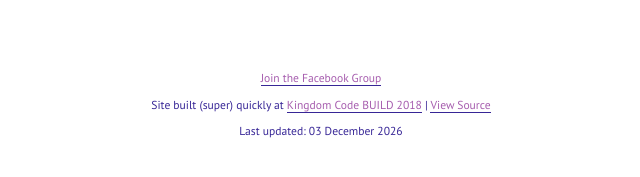
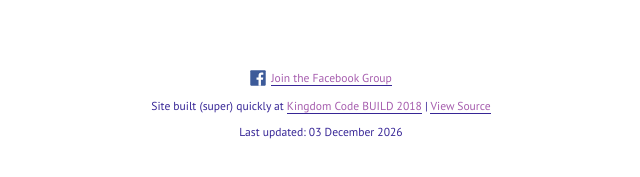
Before and after one commit to jamesdoc/cfc, an Eleventy site: page src/index.njk in a window 1280 px wide. Shown: the part 575-752 px from the top of the page, 319-959 px from the left. Built offline with nearby package versions, Linux system fonts and the light colour scheme; Eleventy itself is replaced by a stand-in of ours; files that its build step writes are made by us from their sources.

Commit message:
Add Facebook icon

```diff
--- a/src/_assets/style.css
+++ b/src/_assets/style.css
@@ -88,6 +88,17 @@ a:hover {
   font-size: 0.725rem;
 }
 
+.cfc-footer__social {
+  display: flex;
+  flex-direction: row;
+}
+
+.cfc-footer__social img {
+  height: 16px;
+  margin-right: 5px;
+  width: 16px;
+}
+
 @media (min-width: 800px) {
   .cfc-header {
     margin-bottom: 2em;
@@ -117,4 +128,8 @@ a:hover {
     padding-top: 5rem;
     text-align: center;
   }
+
+  .cfc-footer__social {
+    justify-content: center;
+  }
 }
--- a/src/_includes/layouts/base.njk
+++ b/src/_includes/layouts/base.njk
@@ -46,7 +46,8 @@
 
     <footer class="cfc-footer">
       <div class="container">
-        <p>
+        <p class="cfc-footer__social">
+          <img src="_assets/facebook_icon.svg" alt="" />
           <a href="{{ basics.facebook }}" target="_blank" rel="noopener">Join the Facebook Group</a>
         </p>
         <p>
```
Also changed, not shown: src/_assets/facebook_icon.svg (added).
